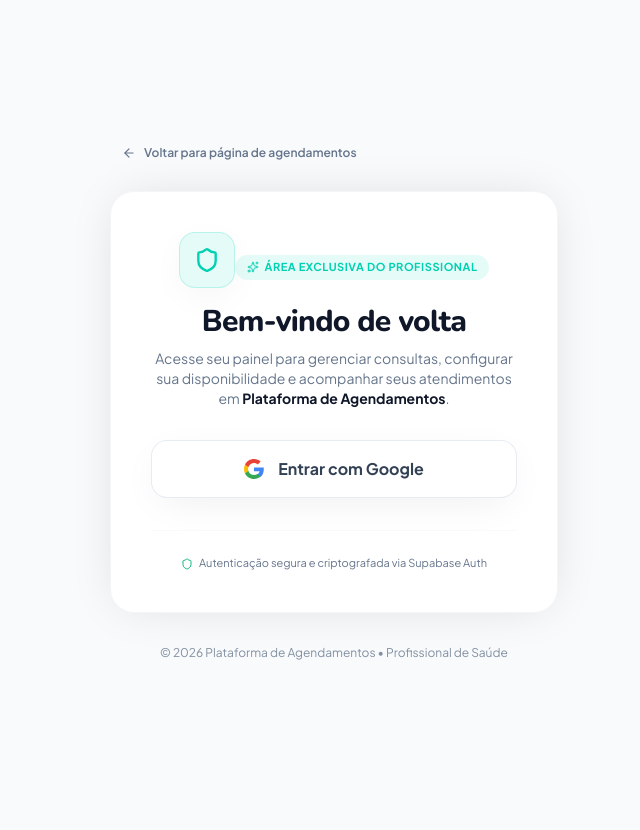
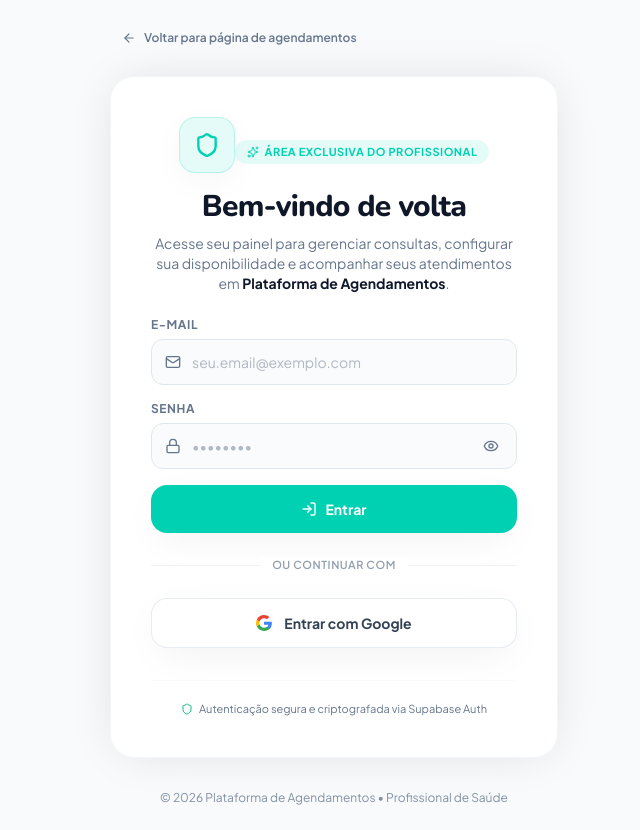
Before and after one commit to murilorms22/saas-agendamento, a React (Vite) app: page /login in a window 1280 px wide. Shown: the whole page, without its empty margins (306-946 px from the left). Before the commit the page ends 800 px from the top, so only its background shows below. Built offline with nearby package versions, Linux system fonts and the light colour scheme; no server answers; the database is empty.

Commit message:
feat: atualiza LoginPage para modelo hibrido com Email/Senha e Google OAuth

```diff
--- a/src/contexts/AuthContext.tsx
+++ b/src/contexts/AuthContext.tsx
@@ -14,6 +14,7 @@ export interface AuthContextType {
   accessToken: string | null;
   isLoading: boolean;
   signInWithGoogle: () => Promise<{ error: AuthError | null }>;
+  signInWithPassword: (email: string, password: string) => Promise<{ error: AuthError | null }>;
   signOut: () => Promise<{ error: AuthError | null }>;
 }
 
@@ -89,6 +90,33 @@ export function AuthProvider({ children }: { children: ReactNode }) {
   };
 
   /**
+   * Autentica com e-mail e senha no Supabase Auth.
+   */
+  const signInWithPassword = async (
+    email: string,
+    password: string
+  ): Promise<{ error: AuthError | null }> => {
+    try {
+      setIsLoading(true);
+      const { data, error } = await supabase.auth.signInWithPassword({
+        email: email.trim(),
+        password,
+      });
+      if (error) {
+        setIsLoading(false);
+        return { error };
+      }
+      setUser(data.user);
+      setSession(data.session);
+      setIsLoading(false);
+      return { error: null };
+    } catch (err) {
+      setIsLoading(false);
+      return { error: err as AuthError };
+    }
+  };
+
+  /**
    * Encerra a sessão do profissional.
    */
   const signOut = async (): Promise<{ error: AuthError | null }> => {
@@ -117,6 +145,7 @@ export function AuthProvider({ children }: { children: ReactNode }) {
         accessToken,
         isLoading,
         signInWithGoogle,
+        signInWithPassword,
         signOut,
       }}
     >
--- a/src/features/auth/LoginPage.tsx
+++ b/src/features/auth/LoginPage.tsx
@@ -1,18 +1,37 @@
 import { useState, useEffect } from "react";
 import { useNavigate, useLocation, Link } from "react-router-dom";
 import { motion } from "framer-motion";
-import { Shield, ArrowLeft, AlertCircle, Sparkles } from "lucide-react";
+import {
+  Shield,
+  ArrowLeft,
+  AlertCircle,
+  Sparkles,
+  Mail,
+  Lock,
+  Eye,
+  EyeOff,
+  LogIn,
+} from "lucide-react";
 import { useAuth } from "../../contexts/AuthContext";
 import { useProfessional } from "../../store/useProfessional";
 
 export default function LoginPage() {
-  const { user, isLoading: authLoading, signInWithGoogle } = useAuth();
+  const { user, isLoading: authLoading, signInWithGoogle, signInWithPassword } = useAuth();
   const { profissional } = useProfessional();
   const navigate = useNavigate();
   const location = useLocation();
 
-  const [iniciandoLogin, setIniciandoLogin] = useState(false);
+  // Estados dos inputs
+  const [email, setEmail] = useState("");
+  const [password, setPassword] = useState("");
+  const [mostrarSenha, setMostrarSenha] = useState(false);
+
+  // Estados de requisição e erros
+  const [enviandoEmail, setEnviandoEmail] = useState(false);
+  const [iniciandoGoogle, setIniciandoGoogle] = useState(false);
   const [erroLogin, setErroLogin] = useState<string | null>(null);
+
+  const carregandoGeral = authLoading || enviandoEmail || iniciandoGoogle;
 
   // Redireciona se o usuário já estiver autenticado
   useEffect(() => {
@@ -22,9 +41,46 @@ export default function LoginPage() {
     }
   }, [user, authLoading, navigate, location.state]);
 
+  // Handler de login com e-mail e senha
+  const handleLoginEmail = async (e: React.FormEvent) => {
+    e.preventDefault();
+    setErroLogin(null);
+
+    if (!email.trim() || !password) {
+      setErroLogin("Por favor, preencha o e-mail e a senha.");
+      return;
+    }
+
+    setEnviandoEmail(true);
+
+    try {
+      const { error } = await signInWithPassword(email.trim(), password);
+
+      if (error) {
+        if (error.message.includes("Invalid login credentials")) {
+          setErroLogin("E-mail ou senha incorretos. Verifique os dados digitados.");
+        } else if (error.message.includes("Email not confirmed")) {
+          setErroLogin("Este e-mail ainda não foi confirmado. Verifique sua caixa de entrada.");
+        } else if (error.message.includes("Too many requests")) {
+          setErroLogin("Muitas tentativas em pouco tempo. Aguarde alguns instantes.");
+        } else {
+          setErroLogin(error.message || "Falha ao realizar login. Tente novamente.");
+        }
+        setEnviandoEmail(false);
+      } else {
+        // Sucesso: useEffect redirecionará automaticamente
+        setEnviandoEmail(false);
+      }
+    } catch (err: any) {
+      setErroLogin("Ocorreu um erro inesperado ao conectar. Verifique sua internet.");
+      setEnviandoEmail(false);
+    }
+  };
+
+  // Handler de login com Google OAuth
   const handleLoginGoogle = async () => {
     setErroLogin(null);
-    setIniciandoLogin(true);
+    setIniciandoGoogle(true);
     try {
       const { error } = await signInWithGoogle();
       if (error) {
@@ -32,11 +88,11 @@ export default function LoginPage() {
           error.message ||
             "Não foi possível iniciar o login com o Google. Verifique a configuração do provedor no Supabase."
         );
-        setIniciandoLogin(false);
+        setIniciandoGoogle(false);
       }
     } catch (err: any) {
       setErroLogin("Ocorreu uma falha ao conectar com o serviço do Google. Tente novamente.");
-      setIniciandoLogin(false);
+      setIniciandoGoogle(false);
     }
   };
 
@@ -69,7 +125,7 @@ export default function LoginPage() {
         className="w-full max-w-md bg-card/90 backdrop-blur-md rounded-3xl p-8 sm:p-10 shadow-floating border border-border/40 relative z-10"
       >
         {/* Topo: Ícone e Identidade */}
-        <div className="text-center mb-8">
+        <div className="text-center mb-6">
           <div className="inline-flex items-center justify-center w-14 h-14 rounded-2xl bg-primary/10 text-primary mb-4 shadow-soft border border-primary/20">
             <Shield size={26} className="stroke-[2.2]" />
           </div>
@@ -93,29 +149,132 @@ export default function LoginPage() {
           <motion.div
             initial={{ opacity: 0, y: -6 }}
             animate={{ opacity: 1, y: 0 }}
-            className="mb-6 p-4 rounded-2xl bg-destructive/10 border border-destructive/20 text-destructive text-xs font-body font-medium flex items-start gap-3"
+            className="mb-5 p-3.5 rounded-2xl bg-destructive/10 border border-destructive/20 text-destructive text-xs font-body font-medium flex items-start gap-2.5"
           >
-            <AlertCircle size={18} className="shrink-0 mt-0.5" />
+            <AlertCircle size={17} className="shrink-0 mt-0.5" />
             <div className="flex-1 leading-relaxed">
               <span>{erroLogin}</span>
             </div>
           </motion.div>
         )}
 
-        {/* Botão de Destaque Único: Entrar com Google */}
-        <div className="space-y-4">
+        {/* Formulário de Email e Senha */}
+        <form onSubmit={handleLoginEmail} className="space-y-4">
+          <div>
+            <label className="block text-xs font-body font-bold text-muted-foreground uppercase tracking-wider mb-1.5">
+              E-mail
+            </label>
+            <div className="relative">
+              <Mail
+                size={16}
+                className="absolute left-3.5 top-1/2 -translate-y-1/2 text-muted-foreground pointer-events-none"
+              />
+              <input
+                type="email"
+                value={email}
+                onChange={(e) => setEmail(e.target.value)}
+                placeholder="seu.email@exemplo.com"
+                required
+                disabled={carregandoGeral}
+                className="w-full pl-10 pr-4 py-3 rounded-xl border border-border bg-background/80 font-body text-sm text-foreground focus:outline-none focus:ring-2 focus:ring-primary/40 focus:border-primary transition-all disabled:opacity-60 disabled:cursor-not-allowed placeholder:text-muted-foreground/50"
+              />
+            </div>
+          </div>
+
+          <div>
+            <label className="block text-xs font-body font-bold text-muted-foreground uppercase tracking-wider mb-1.5">
+              Senha
+            </label>
+            <div className="relative">
+              <Lock
+                size={16}
+                className="absolute left-3.5 top-1/2 -translate-y-1/2 text-muted-foreground pointer-events-none"
+              />
+              <input
+                type={mostrarSenha ? "text" : "password"}
+                value={password}
+                onChange={(e) => setPassword(e.target.value)}
+                placeholder="••••••••"
+                required
+                disabled={carregandoGeral}
+                className="w-full pl-10 pr-11 py-3 rounded-xl border border-border bg-background/80 font-body text-sm text-foreground focus:outline-none focus:ring-2 focus:ring-primary/40 focus:border-primary transition-all disabled:opacity-60 disabled:cursor-not-allowed placeholder:text-muted-foreground/50"
+              />
+              <button
+                type="button"
+                onClick={() => setMostrarSenha(!mostrarSenha)}
+                disabled={carregandoGeral}
+                className="absolute right-3.5 top-1/2 -translate-y-1/2 text-muted-foreground hover:text-foreground transition-colors p-1"
+                title={mostrarSenha ? "Ocultar senha" : "Exibir senha"}
+              >
+                {mostrarSenha ? <EyeOff size={16} /> : <Eye size={16} />}
+              </button>
+            </div>
+          </div>
+
+          {/* Botão Submit Entrar */}
           <motion.button
-            whileHover={iniciandoLogin ? {} : { scale: 1.02, y: -2 }}
-            whileTap={iniciandoLogin ? {} : { scale: 0.98 }}
-            onClick={handleLoginGoogle}
-            disabled={iniciandoLogin}
-            type="button"
-            className="w-full flex items-center justify-center gap-3.5 py-4 px-5 rounded-2xl bg-white text-slate-700 hover:text-slate-900 font-body font-bold text-sm sm:text-base border border-slate-200/80 shadow-soft hover:shadow-soft-lg transition-all cursor-pointer disabled:opacity-60 disabled:cursor-not-allowed disabled:transform-none"
+            whileHover={carregandoGeral ? {} : { scale: 1.02, y: -1 }}
+            whileTap={carregandoGeral ? {} : { scale: 0.98 }}
+            type="submit"
+            disabled={carregandoGeral}
+            className="w-full flex items-center justify-center gap-2 py-3.5 px-5 rounded-2xl bg-primary text-primary-foreground font-body font-bold text-sm shadow-soft hover:shadow-soft-lg transition-all cursor-pointer disabled:opacity-60 disabled:cursor-not-allowed disabled:transform-none mt-2"
           >
-            {iniciandoLogin ? (
+            {enviandoEmail ? (
               <>
                 <svg
-                  className="animate-spin w-5 h-5 text-primary"
+                  className="animate-spin w-4 h-4 text-current"
+                  fill="none"
+                  viewBox="0 0 24 24"
+                >
+                  <circle
+                    className="opacity-25"
+                    cx="12"
+                    cy="12"
+                    r="10"
+                    stroke="currentColor"
+                    strokeWidth="4"
+                  />
+                  <path
+                    className="opacity-75"
+                    fill="currentColor"
+                    d="M4 12a8 8 0 018-8V0C5.373 0 0 5.373 0 12h4z"
+                  />
+                </svg>
+                <span>Entrando...</span>
+              </>
+            ) : (
+              <>
+                <LogIn size={16} />
+                <span>Entrar</span>
+              </>
+            )}
+          </motion.button>
+        </form>
+
+        {/* Divisor Visual Elegante */}
+        <div className="relative my-6 flex items-center justify-center">
+          <div className="absolute inset-0 flex items-center">
+            <div className="w-full border-t border-border/50" />
+          </div>
+          <span className="relative bg-card px-3 text-[11px] font-body font-semibold uppercase tracking-wider text-muted-foreground/70">
+            ou continuar com
+          </span>
+        </div>
+
+        {/* Botão de Destaque: Entrar com Google */}
+        <div>
+          <motion.button
+            whileHover={carregandoGeral ? {} : { scale: 1.02, y: -1 }}
+            whileTap={carregandoGeral ? {} : { scale: 0.98 }}
+            onClick={handleLoginGoogle}
+            disabled={carregandoGeral}
+            type="button"
+            className="w-full flex items-center justify-center gap-3 py-3.5 px-5 rounded-2xl bg-white text-slate-700 hover:text-slate-900 font-body font-bold text-sm border border-slate-200/80 shadow-soft hover:shadow-soft-lg transition-all cursor-pointer disabled:opacity-60 disabled:cursor-not-allowed disabled:transform-none"
+          >
+            {iniciandoGoogle ? (
+              <>
+                <svg
+                  className="animate-spin w-4 h-4 text-primary"
                   fill="none"
                   viewBox="0 0 24 24"
                 >
@@ -138,7 +297,7 @@ export default function LoginPage() {
             ) : (
               <>
                 {/* Ícone Autêntico SVG do Google */}
-                <svg className="w-5 h-5 shrink-0" viewBox="0 0 24 24">
+                <svg className="w-4 h-4 shrink-0" viewBox="0 0 24 24">
                   <path
                     fill="#4285F4"
                     d="M23.745 12.27c0-.7-.06-1.4-.19-2.07H12v4.51h6.6c-.29 1.52-1.14 2.82-2.4 3.68v3.05h3.88c2.27-2.09 3.66-5.17 3.66-9.17z"
@@ -163,7 +322,7 @@ export default function LoginPage() {
         </div>
 
         {/* Informações Adicionais / Selo de Segurança */}
-        <div className="mt-8 pt-6 border-t border-border/20 text-center">
+        <div className="mt-8 pt-5 border-t border-border/20 text-center">
           <p className="text-[11px] font-body text-muted-foreground flex items-center justify-center gap-1.5">
             <Shield size={12} className="text-emerald-500" />
             Autenticação segura e criptografada via Supabase Auth
```
